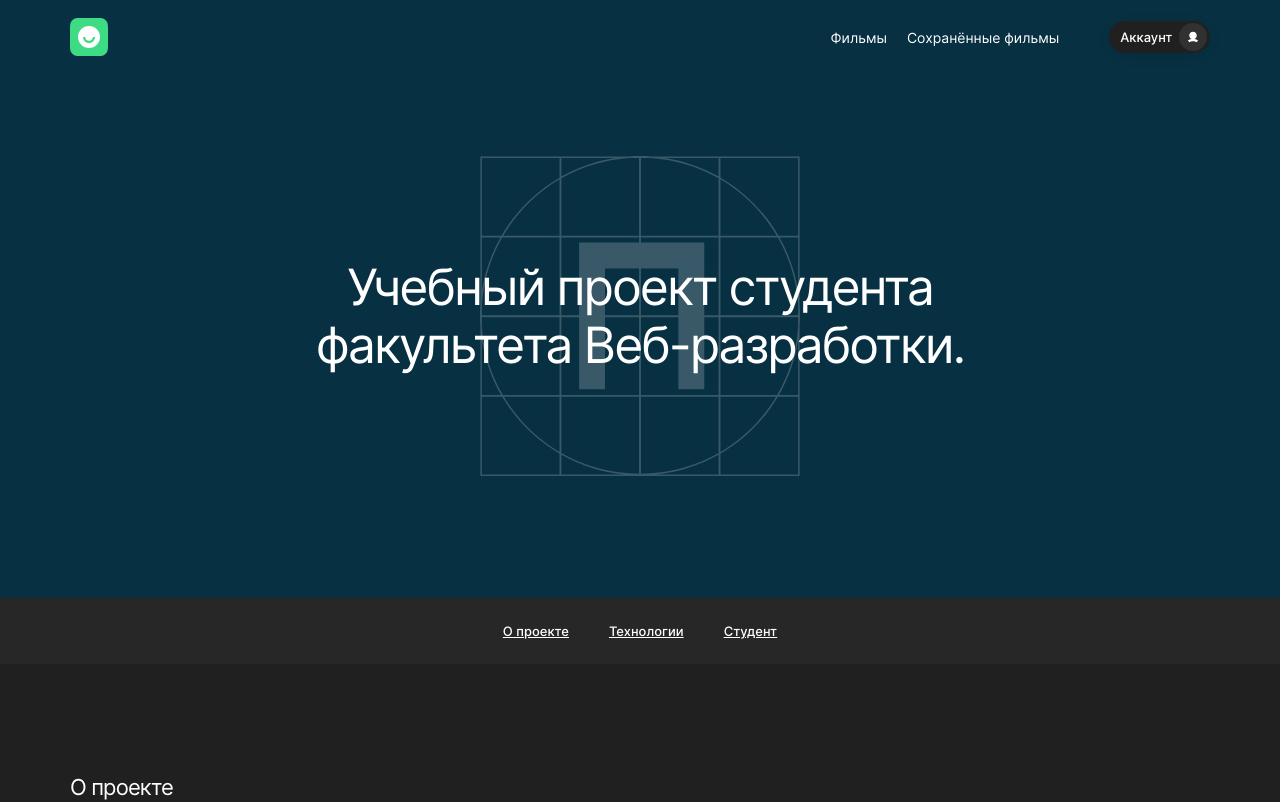
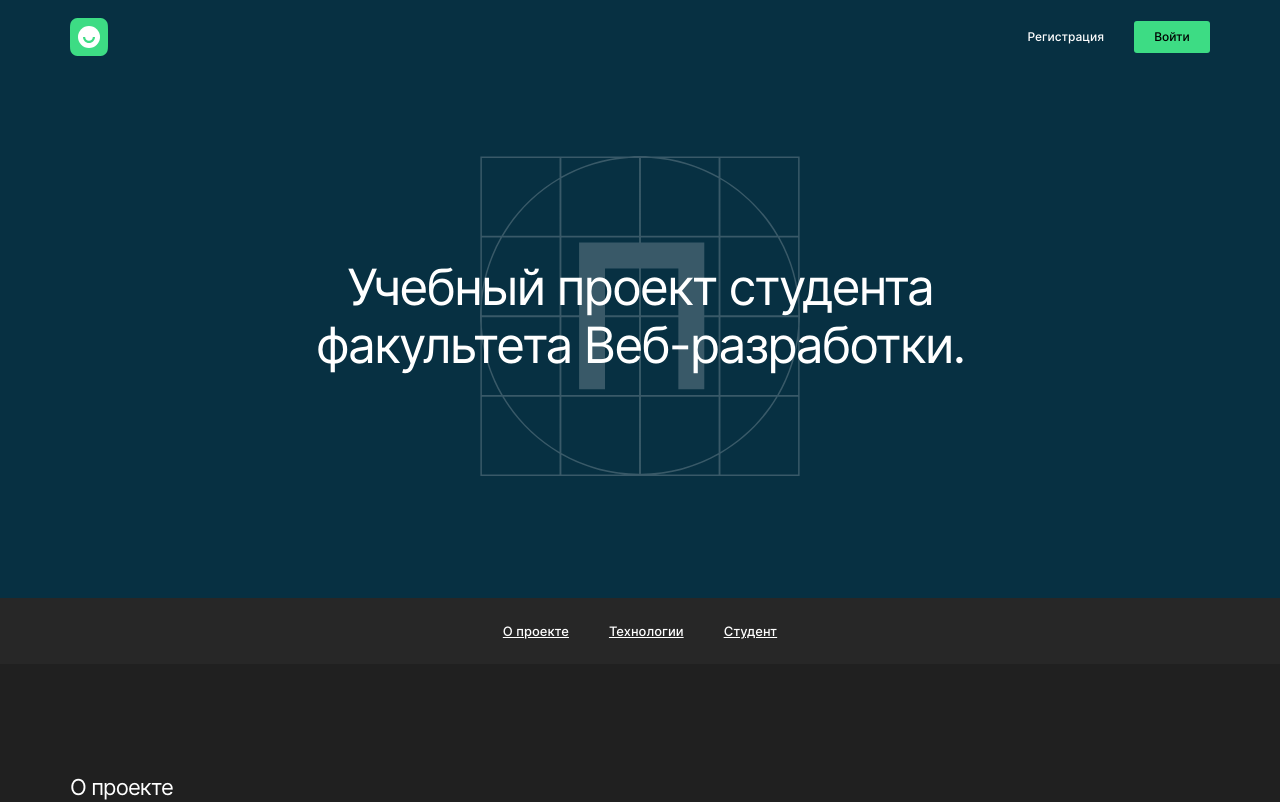
Before and after one commit to chyVacheck/movies-explorer-frontend, a React (Create React App) app: page / in a window 1280 px wide. Shown: the top 802 px of the page. Built offline with nearby package versions, Linux system fonts and the light colour scheme.

Commit message:
style code: app.js

```diff
--- a/src/components/App/App.js
+++ b/src/components/App/App.js
@@ -1,33 +1,29 @@
-/* eslint-disable no-unused-vars */
+// * react
+import { useState } from "react";
+import { Routes, Route, useLocation, Navigate } from "react-router-dom";
 
 // ? стили
-import './App.css';
-
-// * react
-import { useState } from 'react';
-import { Routes, Route, useLocation, Navigate } from 'react-router-dom';
+import "./App.css";
 
 // ? Context
-import { CurrentUserContext } from './../../contexts/CurrentUserContext.js';
+import { CurrentUserContext } from "./../../contexts/CurrentUserContext.js";
 
 // ? компоненты
-import Header from './../Header/Header';
-import Register from './../Register/Register';
-import Login from './../Login/Login';
-import Main from './../Main/Main';
+import Header from "./../Header/Header";
+import Register from "./../Register/Register";
+import Login from "./../Login/Login";
+import Main from "./../Main/Main";
+import Movies from "../Movies/Movies";
+import Footer from "./../Footer/Footer";
 
-import Footer from './../Footer/Footer';
-
-import PageNotFound from './../PageNotFound/PageNotFound';
+import PageNotFound from "./../PageNotFound/PageNotFound";
 
 // ? константы
-import { paths } from './../../utils/Constants';
-
+import { paths } from "./../../utils/Constants";
 
 function App() {
-
   // * для отслеживания пути в адресной строке
-  let location = useLocation();
+  const location = useLocation();
   const page = location.pathname;
 
   // * State`s
@@ -35,94 +31,49 @@ function App() {
   const [currentUser, setCurrentUser] = useState({});
 
   //? авторизованость
-  const [loggedIn, setLoggedIn] = useState(true);
+  const [loggedIn, setLoggedIn] = useState(false);
 
   return (
     <CurrentUserContext.Provider value={currentUser}>
       <section className="App">
-
         <Header loggedIn={loggedIn} page={page} />
 
         <Routes>
-
           {/* //? О проекте */}
-          <Route
-
-            path={paths.aboutProject}
-            element={
-
-              <Main />
-
-            }>
-          </Route>
+          <Route path={paths.aboutProject} element={<Main />}></Route>
 
           {/* //? Фильмы */}
-          <Route exact path={paths.movies}>
-
-          </Route>
+          <Route exact path={paths.movies} element={<Movies />}></Route>
 
           {/* //? Сохранённые фильмы */}
-          <Route exact path={paths.savedMovies}>
-
-          </Route>
+          <Route exact path={paths.savedMovies}></Route>
 
           {/* //? Аккаунт */}
-          <Route exact path={paths.profile}>
-
-          </Route>
+          <Route exact path={paths.profile}></Route>
 
           {/* //? Авторизация */}
-          <Route
-            exact
-            path={paths.login}
-            element={
-
-              <Login />
-
-            }
-          >
-
-          </Route>
+          <Route exact path={paths.login} element={<Login />}></Route>
 
           {/* //? Регистрация */}
-          <Route
-            exact
-            path={paths.registration}
-            element={
-
-              <Register />
-
-            }
-          >
-
-          </Route>
+          <Route exact path={paths.registration} element={<Register />}></Route>
 
           {/* // * не основные страницы */}
 
-          {/* // * PageNotFound */}
+          {/* // ? PageNotFound */}
           <Route
             exact
             path={paths.pageNotFound}
-            element={
-              <PageNotFound />
-            }
-          >
+            element={<PageNotFound />}
+          ></Route>
 
-          </Route>
-
-          {/* // * все остальные страницы */}
+          {/* // ? все остальные страницы */}
           <Route
-            path={'*'}
+            path={"*"}
             element={<Navigate to={paths.pageNotFound} replace />}
-          >
-
-          </Route>
-
+          ></Route>
         </Routes>
 
-
         <Footer page={page} />
-
       </section>
     </CurrentUserContext.Provider>
   );
```
